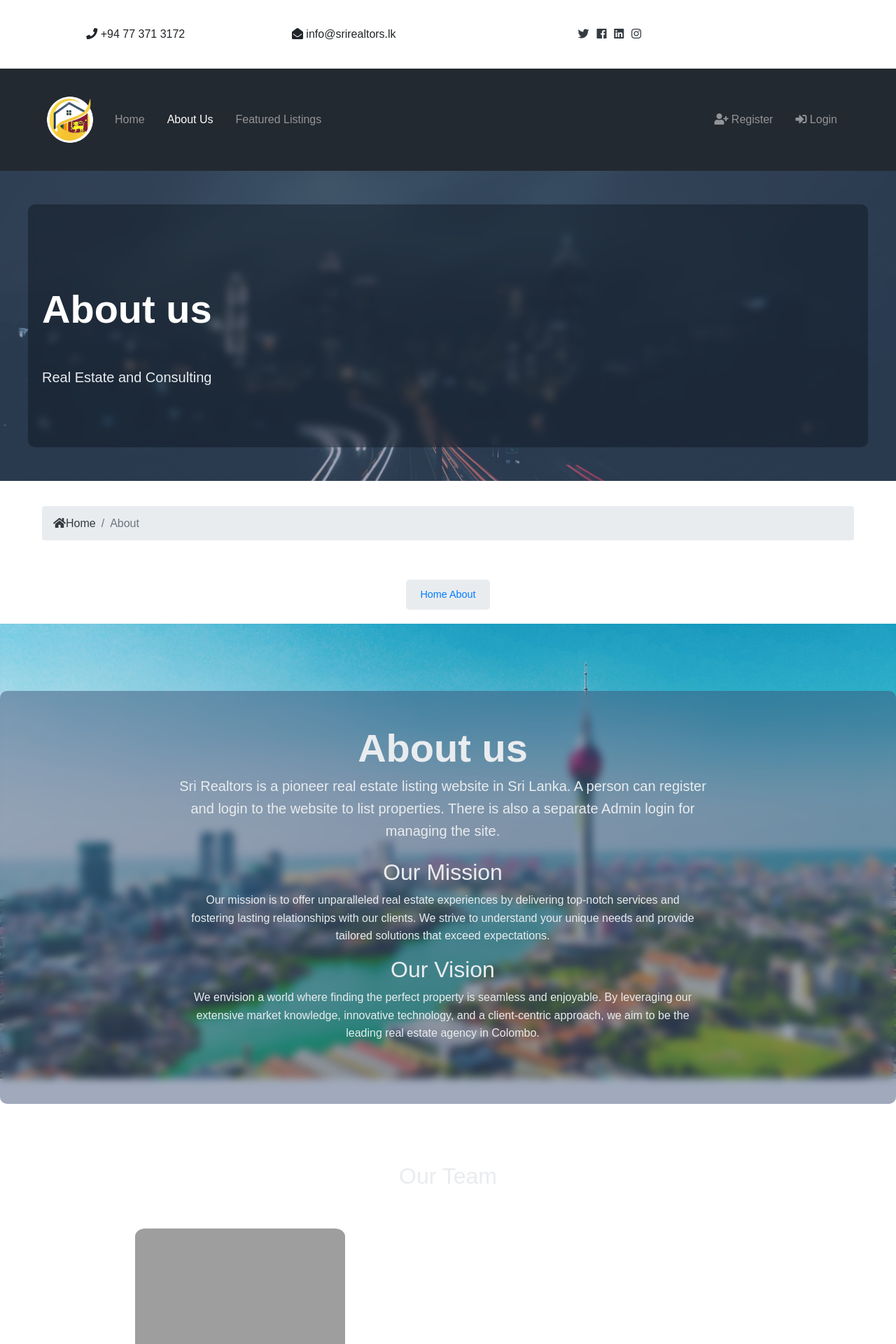
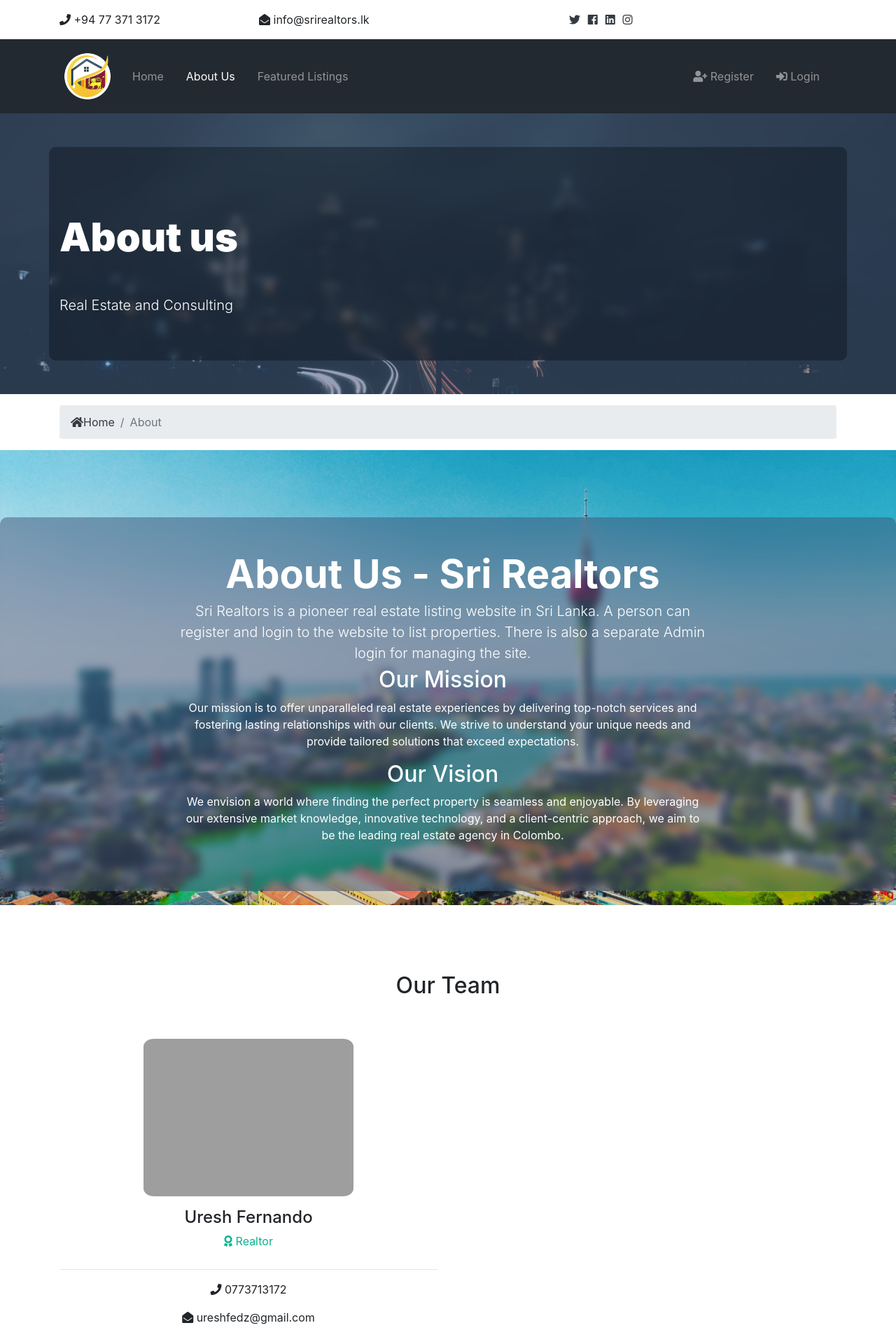
Before and after one commit to R3dkiller/BAD_Group05_Project, a Django app: page /en/about-us in a window 1280 px wide. Shown: the top 1920 px of the page at 70% size. Run offline with Django 3.2, Linux system fonts and the light colour scheme; data comes from the database, SQL or seed files in the repository; some libraries are stand-ins or nearby versions; grey boxes are pictures that could not be loaded.

Commit message:
Header Edited

```diff
--- a/templates/core/about.html
+++ b/templates/core/about.html
@@ -25,91 +25,8 @@
   <meta charset="UTF-8">
   <meta name="viewport" content="width=device-width, initial-scale=1.0">
   <title>About Us - [Your Company Name]</title>
-
-  <style>
-      body {
-          font-family: Arial, sans-serif;
-          line-height: 1.6;
-          margin: 0;
-          padding: 0;
-          background-color: white;
-          text-align: center; /* Center-align all text */
-      }
-      .container {
-          max-width: 1200px;
-          margin: 0 auto;
-          padding: 20px;
-      }
-      .header {
-          background: url('header-background.jpg') no-repeat center center/cover;
-          color: white;
-          text-align: center;
-          padding: 50px 20px;
-          position: relative;
-      }
-      .header h1 {
-          margin: 0;
-          font-size: 3em;
-      }
-      .header p {
-          font-size: 1.2em;
-      }
-      .breadcrumbs {
-          margin: 20px 0;
-          padding: 10px 20px;
-          background-color: #e9ecef;
-          border-radius: 5px;
-          font-size: 0.9em;
-          display: inline-block; /* Center-align the breadcrumbs */
-      }
-      .breadcrumbs a {
-          color: #007bff;
-          text-decoration: none;
-      }
-      h1 {
-          color: white;
-
-      }
-      h2 {
-          color: #e9ecef;
-
-      }
-      h5 {
-          color: #333;
-
-      }
-      p {
-          color: #e9ecef;
-      }
-      .services {
-          display: flex;
-          flex-wrap: wrap;
-          justify-content: center; /* Center-align the boxes */
-          gap: 20px;
-          margin-top: 20px;
-      }
-      .service-box {
-
-          color: white;
-          flex: 1;
-          min-width: 250px;
-          max-width: 300px; /* Control max-width for consistency */
-          padding: 20px;
-          border-radius: 10px;
-          box-shadow: 0 4px 8px rgba(0, 0, 0, 0.1);
-          text-align: center; /* Center-align the content */
-      }
-      .service-box h3 {
-          margin-top: 0;
-      }
-  </style>
 </head>
 <body>
-
-      <div class="breadcrumbs">
-          <a href="index.html">Home</a>
-          <a href="about.html">About</a>
-      </div>
 
 <section id="showcase">
 
@@ -120,7 +37,7 @@
               <div class="row col-12 pl-0 ml-0 justify-content-center">
                 <div class="col-12 col-lg-8 p-0 text-center">
                   <h2 class="display-4 font-weight-bold mb-1">
-                    {{ _("About us") }}
+                    {{ _("About Us - Sri Realtors") }}
                   </h2>
                   <p class="lead mb-0">{{ _("Sri Realtors is a pioneer real estate listing website in Sri Lanka. A person can register and login to the website to list properties. There is also a separate Admin login for managing the site.") }}</p>
                   <section id="about-company" class="py-1 text-center">
--- a/templates/core/partials/_topbar.html
+++ b/templates/core/partials/_topbar.html
@@ -36,37 +36,6 @@
 
         </div>
       </div>
-
-
-      <div class="col-md-3">
-        <div class="text-right">
-          {% for language in languages %}
-
-          <a href="#{{ language.code }}" onclick="set_language('{{ language.code }}')" {% if classes.a_class != '' %}
-            class="{{ classes.a_class }}" {% endif %} title="{{ language.name_local }}">
-            <span class="flag-icon flag-icon-{{ language.code }} {{ icon_class }}"></span>
-          </a>
-          {% endfor %}
-
-          <form action="{% url 'set_language' %}" method="post" id="setlang">
-            {% csrf_token %}
-            <input name="next" type="hidden" value="{{ redirect_to }}">
-            <input type="hidden" name="language" id="language">
-          </form>
-
-          <script type="text/javascript">
-            if (window.location.hash) {
-              var hash = window.location.hash;
-              document.getElementById('language').value = hash.replace('#', '');
-              document.getElementById('setlang').submit()
-            }
-            function set_language(language) {
-              $('input[name="language"]').val(language);
-              $('form#setlang').submit();
-            }
-          </script>
-        </div>
-      </div>
     </div>
   </div>
 </section>
```
Also changed, not shown: templates/core/index.html (+16 -16 lines).
